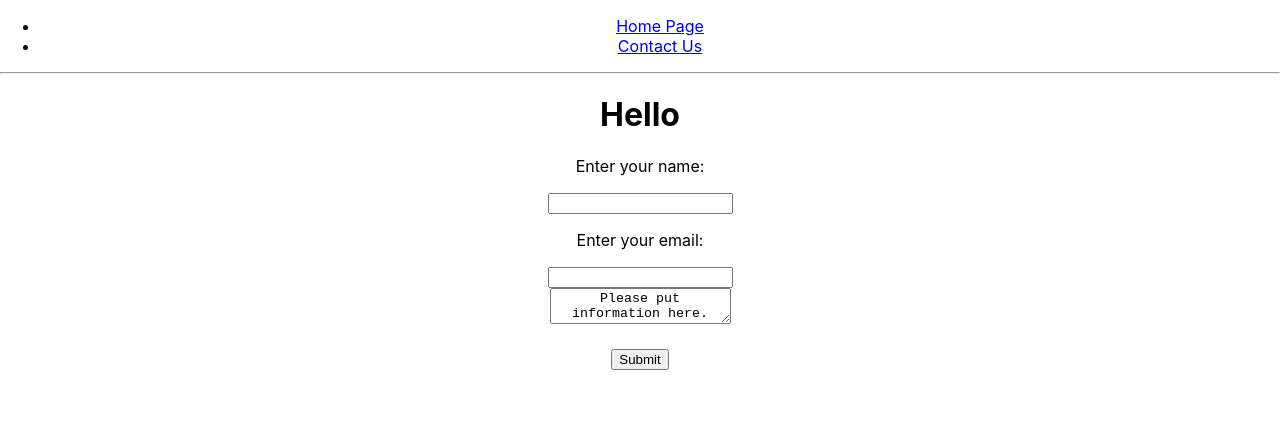
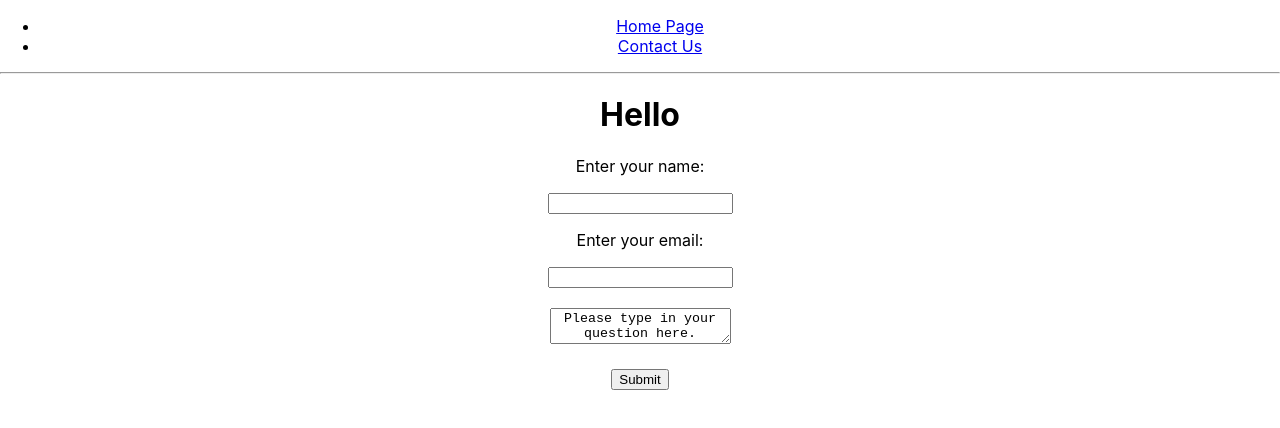
Before and after one commit to bethel-school-of-technology/treasures-web-frontend, a React (Create React App) app: page /Contact in a window 1280 px wide. Shown: the top 428 px of the page. Built offline with nearby package versions, Linux system fonts and the light colour scheme.

Commit message:
Redid description

```diff
--- a/src/pages/contact/contact.js
+++ b/src/pages/contact/contact.js
@@ -8,7 +8,7 @@ class MyForm extends React.Component {
         this.state = {
             username: '',
             email: '',
-            description: 'Please put information here.',
+            description: 'Please type in your question here.'
         };
     }
     mySubmitHandler = (event) => {
@@ -39,6 +39,7 @@ class MyForm extends React.Component {
                     name='email'
                 />
                 <br />
+                <br />
                 <textarea value={this.state.description}
                     onChange={this.myChangeHandler} />
                 <br />
```
Also changed, not shown: 1 other file (tests, documents, lock files or other folders).
